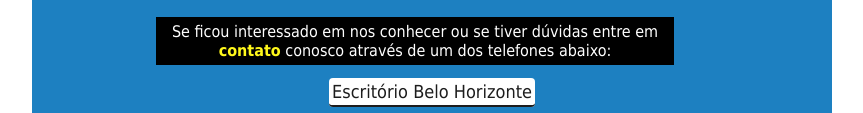
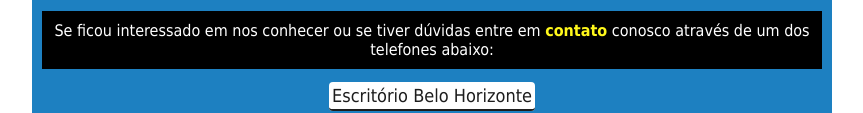
Before and after one commit to DiegoMarques20/projeto-site-imobiliaria, a plain HTML site: page index.html in a window 1280 px wide. Shown: the part 2406-2519 px from the top of the page, without its empty margins (208-1071 px from the left). Drawn offline with Linux system fonts and the light colour scheme.

Commit message:
projeto final

```diff
--- a/estilo/style.css
+++ b/estilo/style.css
@@ -126,9 +126,10 @@ div.contato {
 div.contato > p.black {
 
     background-color: black;
-    margin-left: 114px;
-    margin-right: 148px;
-    padding: 5px;
+    min-width: 280px;
+    max-width: 800px;
+    margin: 10px auto auto auto;
+    padding: 10px;
 }
 div.contato p > strong {
 
```
